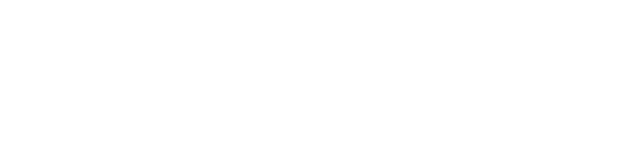
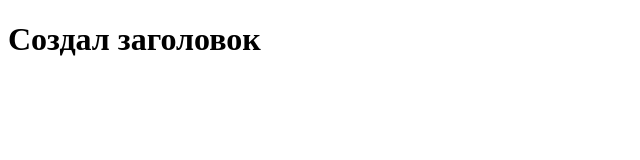
Before and after one commit to KonstantinP94/academy_top, a plain HTML site: page 06.02.2025/index.html in a window 1280 px wide. Shown: the whole page, without its empty margins (0-640 px from the left). Drawn offline with Linux system fonts and the light colour scheme.

Commit message:
Создал заголовок h1

```diff
--- a/06.02.2025/index.html
+++ b/06.02.2025/index.html
@@ -3,9 +3,9 @@
 <head>
     <meta charset="UTF-8">
     <meta name="viewport" content="width=device-width, initial-scale=1.0">
-    <title>Document</title>
+    <title>JS DOM</title>
 </head>
 <body>
-
+    <h1>Создал заголовок</h1>
 </body>
 </html>
```
